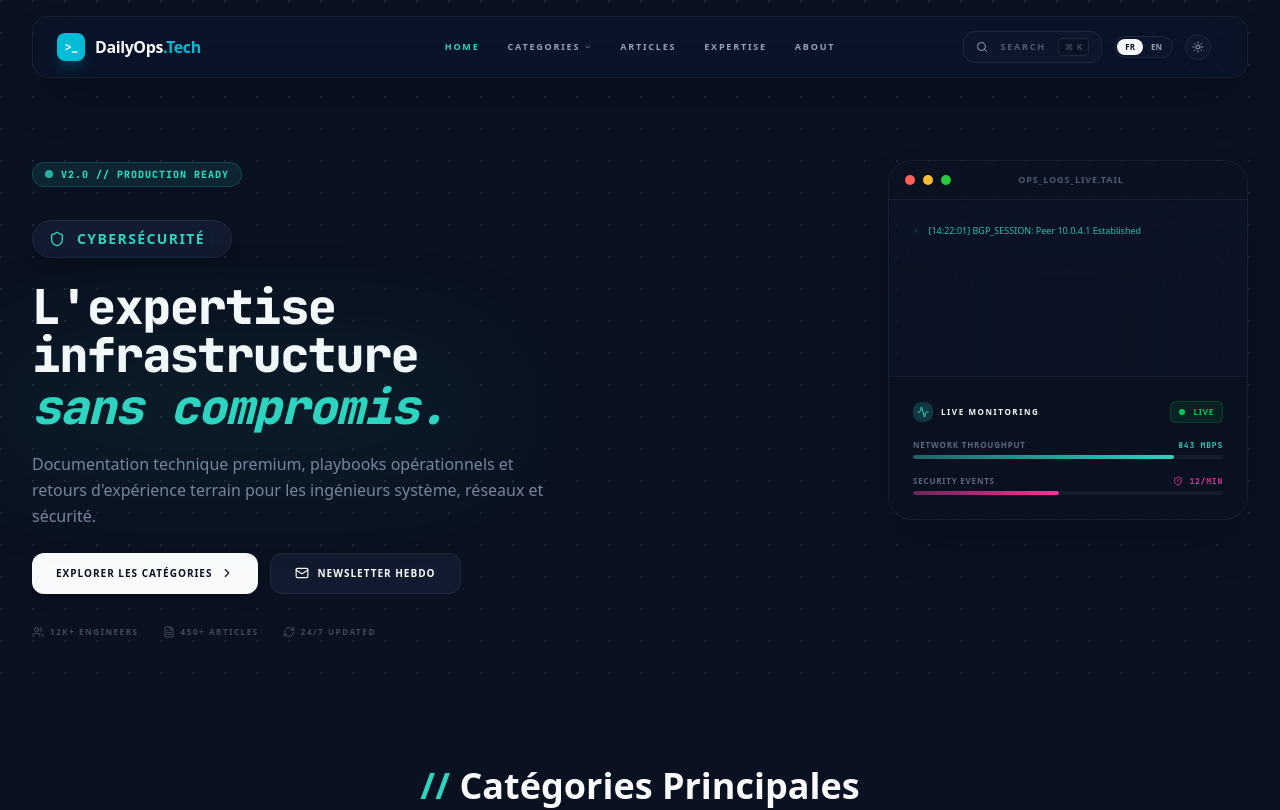
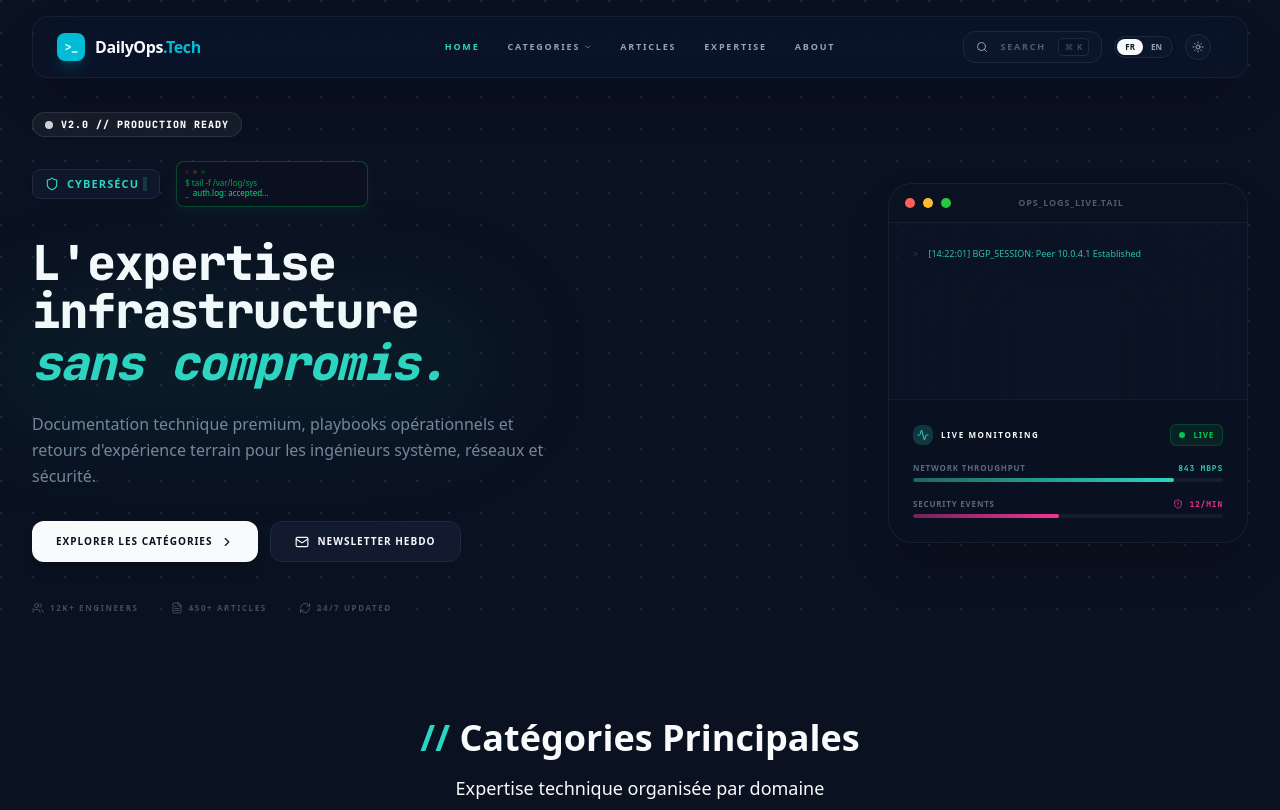
Before and after one commit to lepfsi/Site-PP, a Next.js app: page / in a window 1280 px wide. Shown: the top 810 px of the page. Built offline with nearby package versions, Linux system fonts and the light colour scheme.

Commit message:
Modernize Hero

```diff
--- a/src/components/Hero.tsx
+++ b/src/components/Hero.tsx
@@ -32,7 +32,6 @@ export default function Hero() {
   const [dashboardMode, setDashboardMode] = useState<"mesh" | "terminal">("mesh");
   const [visibleLogs, setVisibleLogs] = useState<string[]>([]);
 
-  // Typing Effect Logic
   const [tagIndex, setTagIndex] = useState(0);
   const [currentText, setCurrentText] = useState("");
   const [isDeleting, setIsDeleting] = useState(false);
@@ -41,7 +40,6 @@ export default function Hero() {
     setMounted(true);
   }, []);
 
-  // Dashboard Toggle
   useEffect(() => {
     if (!mounted) return;
     const modeInterval = setInterval(() => {
@@ -50,23 +48,15 @@ export default function Hero() {
     return () => clearInterval(modeInterval);
   }, [mounted]);
 
-  // Metrics Simulation
   useEffect(() => {
     if (!mounted) return;
     const metricsInterval = setInterval(() => {
-      setNetworkValue(prev => {
-        const next = prev + (Math.random() * 30 - 15);
-        return Math.max(820, Math.min(980, next));
-      });
-      setSecurityValue(prev => {
-        const next = prev + (Math.random() * 2 - 1);
-        return Math.max(10, Math.min(22, next));
-      });
+      setNetworkValue(prev => Math.max(820, Math.min(980, prev + (Math.random() * 30 - 15))));
+      setSecurityValue(prev => Math.max(10, Math.min(22, prev + (Math.random() * 2 - 1))));
     }, 2000);
     return () => clearInterval(metricsInterval);
   }, [mounted]);
 
-  // Terminal Logs
   const logIndexRef = useRef(0);
   useEffect(() => {
     if (!mounted || dashboardMode !== "terminal") {
@@ -85,15 +75,14 @@ export default function Hero() {
     return () => clearInterval(logInterval);
   }, [mounted, dashboardMode]);
 
-  // Typing Effect Handler
   useEffect(() => {
     if (!mounted) return;
     const fullText = TYPING_TAGS[tagIndex].text;
-    const typingSpeed = isDeleting ? 50 : 100;
+    const typingSpeed = isDeleting ? 40 : 80;
 
     const timeout = setTimeout(() => {
       if (!isDeleting && currentText === fullText) {
-        setTimeout(() => setIsDeleting(true), 2000);
+        setTimeout(() => setIsDeleting(true), 1500);
       } else if (isDeleting && currentText === "") {
         setIsDeleting(false);
         setTagIndex((prev) => (prev + 1) % TYPING_TAGS.length);
@@ -108,50 +97,61 @@ export default function Hero() {
     return () => clearTimeout(timeout);
   }, [currentText, isDeleting, tagIndex, mounted]);
 
-  if (!mounted) return <section className="min-h-[70vh]"></section>;
+  if (!mounted) return <section className="min-h-[60vh]"></section>;
 
   const TagIcon = TYPING_TAGS[tagIndex].icon;
 
   return (
-    <section className="relative pt-32 pb-8 md:pt-40 md:pb-12 min-h-[60vh] lg:min-h-[75vh] flex items-start lg:items-center overflow-hidden noc-grid">
+    <section className="relative pt-24 pb-4 md:pt-28 md:pb-6 min-h-[65vh] lg:min-h-[75vh] flex items-center overflow-hidden noc-grid">
       <div className="container-custom relative z-10 w-full">
-        <div className="grid grid-cols-1 lg:grid-cols-12 gap-8 lg:gap-16 items-start">
+        <div className="grid grid-cols-1 lg:grid-cols-12 gap-8 lg:gap-16 items-center">
 
-          <div className="lg:col-span-7">
+          {/* LEFT CONTENT */}
+          <div className="lg:col-span-7 flex flex-col items-center lg:items-start text-center lg:text-left">
             <motion.div
-              initial={{ opacity: 0, x: -20 }}
-              animate={{ opacity: 1, x: 0 }}
-              className="inline-flex items-center space-x-2 px-3 py-1 bg-turquoise/10 border border-turquoise/20 rounded-full mb-8 w-fit"
+              initial={{ opacity: 0, y: -10 }}
+              animate={{ opacity: 1, y: 0 }}
+              className="inline-flex items-center space-x-2 px-3 py-1 bg-white/5 border border-white/10 rounded-full mb-6 w-fit"
             >
-              <span className="h-2 w-2 rounded-full bg-turquoise animate-pulse"></span>
-              <span className="text-turquoise code-font text-[10px] font-black uppercase tracking-widest">v2.0 // Production Ready</span>
+              <span className="h-2 w-2 rounded-full bg-white animate-pulse"></span>
+              <span className="text-white code-font text-[10px] font-black uppercase tracking-widest">v2.0 // Production Ready</span>
             </motion.div>
 
-            {/* Dynamic Typing Tag (Replacement of <DailyOps />) */}
-            <div className="flex items-center mb-6 h-10">
+            {/* Dynamic Typing Tag - REPOSITIONED & RESTYLED */}
+            <div className="flex flex-col sm:flex-row items-center space-y-4 sm:space-y-0 sm:space-x-4 mb-8">
               <motion.div
                 key={tagIndex}
-                initial={{ opacity: 0, scale: 0.9 }}
-                animate={{ opacity: 1, scale: 1 }}
-                className="flex items-center space-x-3 px-4 py-2 bg-bg-secondary border border-border-main rounded-full shadow-lg"
+                className="flex items-center space-x-2 px-3 py-1.5 bg-bg-secondary/80 border border-border-main rounded-lg shadow-sm"
               >
-                <TagIcon size={16} className="text-turquoise" />
-                <div className="flex items-center text-turquoise font-mono text-sm font-bold tracking-widest uppercase">
+                <TagIcon size={14} className="text-turquoise" />
+                <div className="flex items-center text-turquoise font-mono text-[11px] font-bold tracking-widest uppercase">
                   <span>{currentText}</span>
-                  <motion.span
-                    animate={{ opacity: [1, 0] }}
-                    transition={{ duration: 0.6, repeat: Infinity }}
-                    className="w-1.5 h-4 bg-turquoise ml-1"
-                  />
+                  <motion.span animate={{ opacity: [1, 0] }} transition={{ duration: 0.6, repeat: Infinity }} className="w-1 h-3.5 bg-turquoise ml-1" />
                 </div>
               </motion.div>
+
+              {/* Movie Style Mini Terminal */}
+              <div className="hidden sm:flex flex-col w-48 bg-navy/90 border border-green-500/30 rounded-lg p-2 font-mono text-[8px] shadow-lg shadow-green-500/5">
+                <div className="flex space-x-1 mb-1 opacity-50">
+                  <div className="w-1 h-1 rounded-full bg-red-500/40"></div>
+                  <div className="w-1 h-1 rounded-full bg-yellow-500/40"></div>
+                  <div className="w-1 h-1 rounded-full bg-green-500/40"></div>
+                </div>
+                <div className="text-green-500/80 leading-tight">
+                  <div>$ tail -f /var/log/sys</div>
+                  <div className="flex items-center">
+                    <span className="animate-pulse">_</span>
+                    <span className="ml-1 overflow-hidden whitespace-nowrap text-green-400">auth.log: accepted...</span>
+                  </div>
+                </div>
+              </div>
             </div>
 
             <motion.h1
               initial={{ opacity: 0, y: 20 }}
               animate={{ opacity: 1, y: 0 }}
               transition={{ delay: 0.2 }}
-              className="text-3xl md:text-5xl lg:text-5xl font-black tracking-tight leading-[1] mb-5 code-font max-w-xl"
+              className="text-3xl md:text-5xl lg:text-5xl font-black tracking-tight leading-[1] mb-6 code-font max-w-xl"
             >
               <span className="text-text-primary block">{t("hero.title_part1")}</span>
               <span className="relative inline-block mt-1">
@@ -164,7 +164,7 @@ export default function Hero() {
               initial={{ opacity: 0, y: 20 }}
               animate={{ opacity: 1, y: 0 }}
               transition={{ delay: 0.3 }}
-              className="text-xs md:text-sm lg:text-base text-text-secondary/80 max-w-lg mb-6 font-mono leading-relaxed"
+              className="text-xs md:text-sm lg:text-base text-text-secondary/80 max-w-lg mb-8 font-mono leading-relaxed"
             >
               {t("hero.desc")}
             </motion.p>
@@ -173,7 +173,7 @@ export default function Hero() {
               initial={{ opacity: 0, y: 20 }}
               animate={{ opacity: 1, y: 0 }}
               transition={{ delay: 0.4 }}
-              className="flex flex-col sm:flex-row gap-3 mb-8"
+              className="flex flex-col sm:flex-row gap-3 mb-10"
             >
               <a href="#categories" className="px-6 py-3 bg-text-primary text-bg-primary font-black rounded-xl flex items-center justify-center transition-all hover:scale-105 active:scale-95 shadow-lg text-[10px] tracking-widest uppercase">
                 {t("hero.cta_explore")} <ChevronRight size={14} className="ml-2" />
@@ -187,7 +187,7 @@ export default function Hero() {
               initial={{ opacity: 0 }}
               animate={{ opacity: 1 }}
               transition={{ delay: 0.5 }}
-              className="flex flex-wrap gap-6 text-[8px] font-black uppercase tracking-[0.2em] text-text-secondary/40"
+              className="flex flex-wrap justify-center lg:justify-start gap-8 text-[8px] font-black uppercase tracking-[0.2em] text-text-secondary/40"
             >
               <div className="flex items-center"><Users size={12} className="mr-1.5" /> {t("hero.stat_engineers")}</div>
               <div className="flex items-center"><FileText size={12} className="mr-1.5" /> {t("hero.stat_articles")}</div>
@@ -253,7 +253,6 @@ export default function Hero() {
                       </div>
                       <span className="text-[8px] font-black text-text-primary uppercase tracking-[0.2em]">{t("hero.monitor_live")}</span>
                     </div>
-                    {/* RESTORED LIVE BUTTON */}
                     <div className="flex items-center space-x-2 bg-green-500/10 px-2 py-1 rounded-md border border-green-500/20">
                       <span className="h-1.5 w-1.5 rounded-full bg-green-500 animate-pulse"></span>
                       <span className="text-[8px] font-black text-green-500 uppercase tracking-widest">LIVE</span>
```
